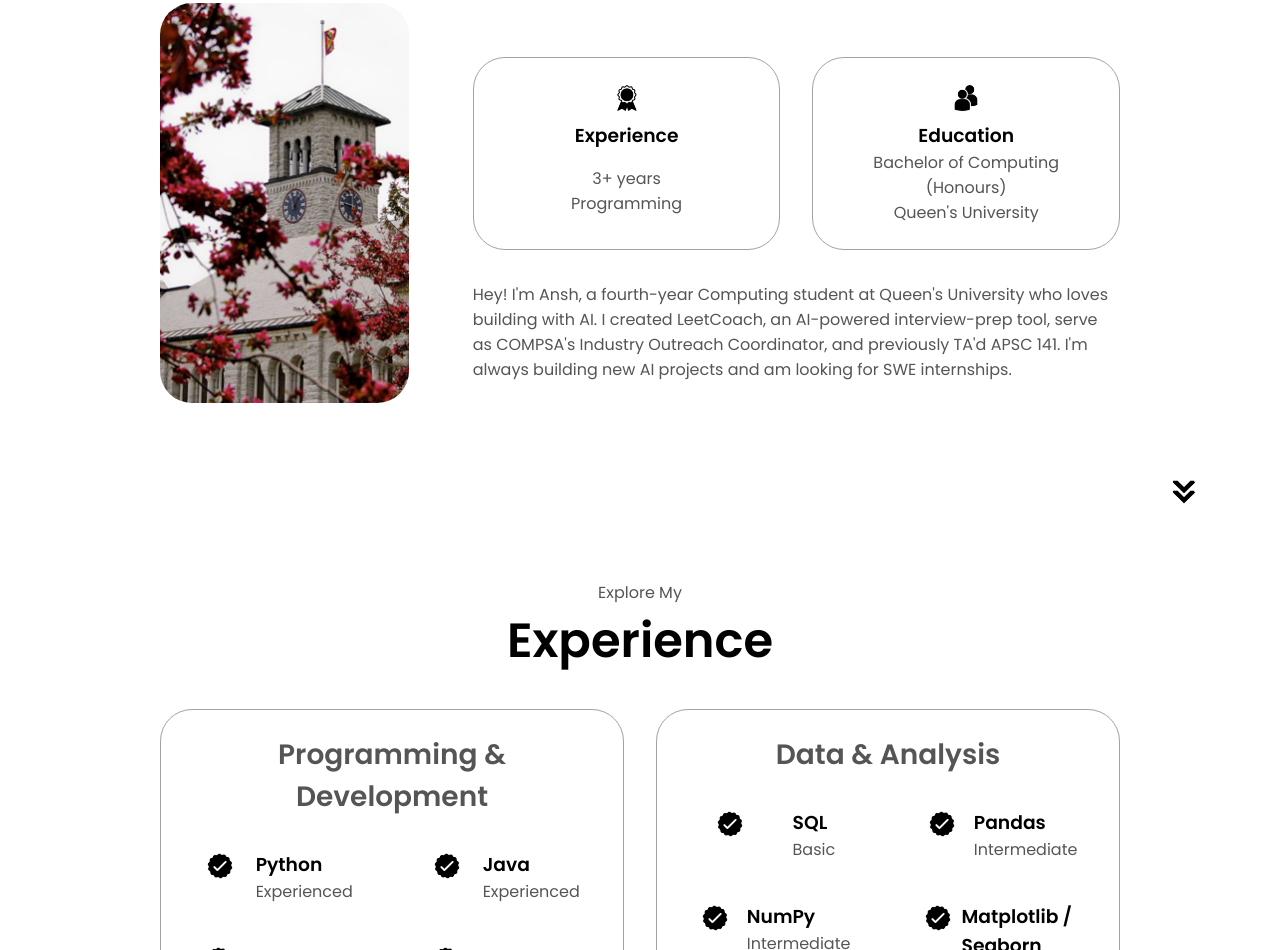
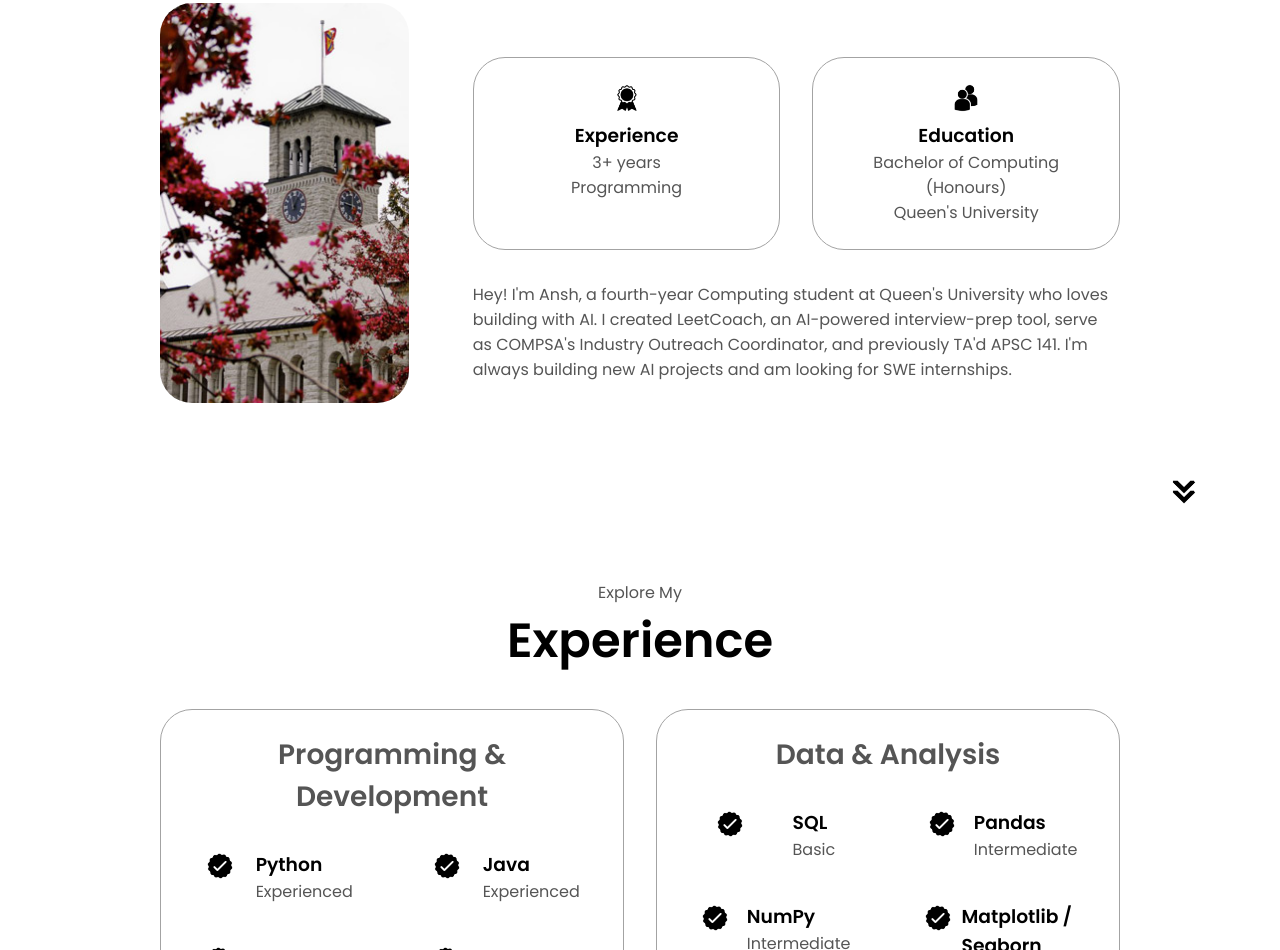
Before and after one commit to Ansh-Sudani/Porfolio-Website-Ansh05, a plain HTML site: page index.html in a window 1280 px wide. Shown: the part 1116-2066 px from the top of the page. Drawn offline with Linux system fonts and the light colour scheme.

Commit message:
Update style.css

```diff
--- a/style.css
+++ b/style.css
@@ -430,7 +430,3 @@ footer {
 footer p {
   text-align: center;
 }
-
-#about .details-container:first-child p {
-  margin-top: 1rem;
-}
```
